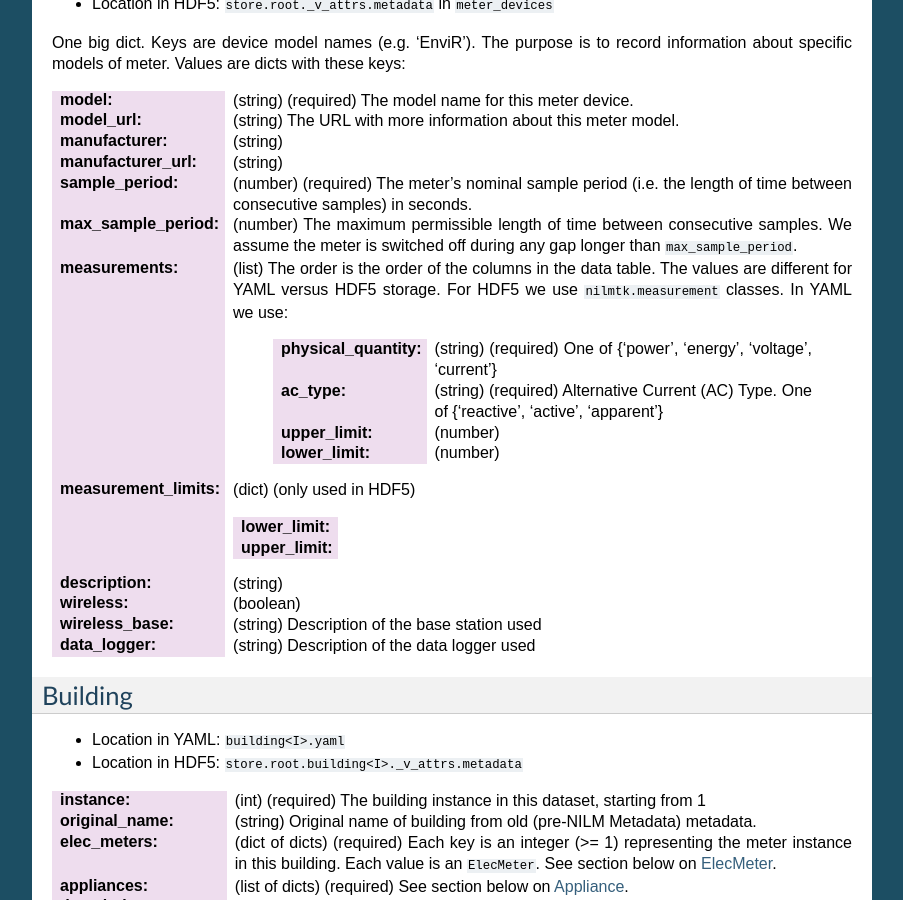
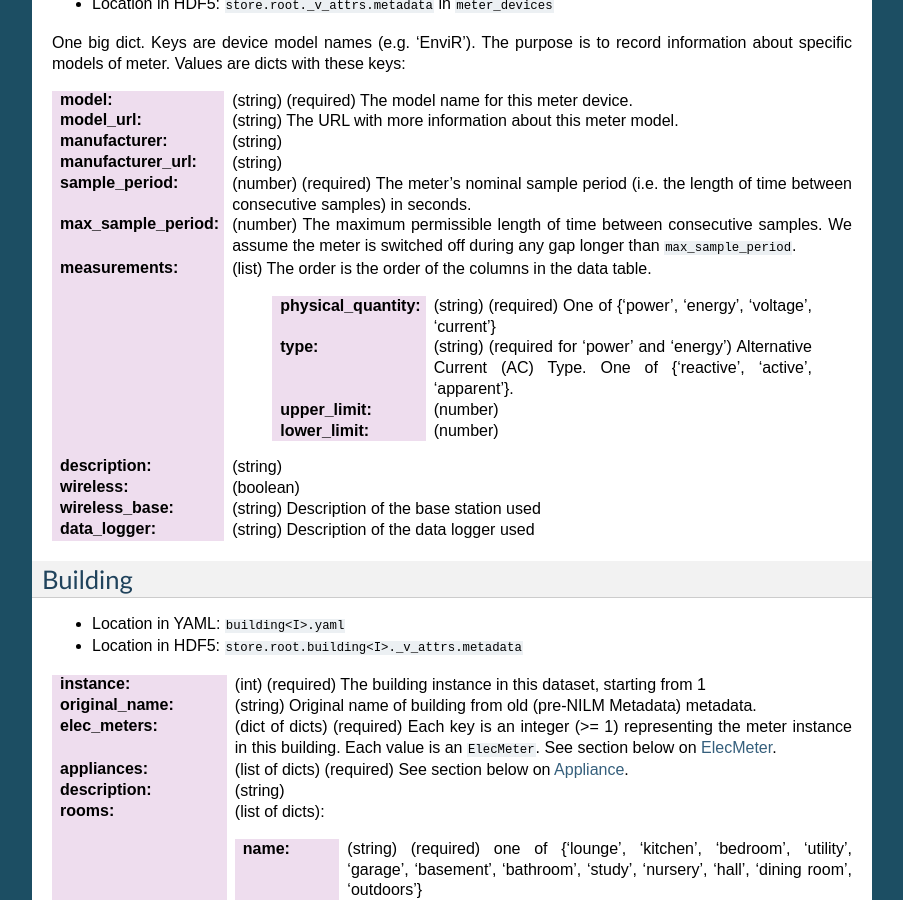
Before and after one commit to nilmtk/nilm_metadata, a Sphinx documentation site: the page built from docs/source/dataset_metadata.rst, in a window 1280 px wide and 900 px high, scrolled down 1501 px. Shown: the whole window, without its empty margins (198-1101 px from the left). Built offline with Sphinx 7.4.7, drawn with Linux system fonts in a browser that asks for light colours.

Commit message:
simplify `measurements` now that we do not have `measurement` classes in NILMTK

```diff
--- a/docs/source/dataset_metadata.rst
+++ b/docs/source/dataset_metadata.rst
@@ -117,19 +117,16 @@ Values are dicts with these keys:
                    meter is switched off during any gap longer
                    than ``max_sample_period``.
 :measurements: (list) The order is the order of the columns in the
-  data table.  The values are different for YAML versus HDF5 storage.
-  For HDF5 we use ``nilmtk.measurement`` classes.  In YAML we use:
+  data table.
 
    :physical_quantity: (string) (required) One of {'power', 'energy',
                        'voltage', 'current'}
-   :ac_type: (string) (required) Alternative Current (AC) Type. One
-             of {'reactive', 'active', 'apparent'}
+   :type: (string) (required for 'power' and 'energy') Alternative
+           Current (AC) Type. One of {'reactive', 'active',
+           'apparent'}.
    :upper_limit: (number)
    :lower_limit: (number)
-:measurement_limits: (dict) (only used in HDF5)
 
-   :lower_limit:
-   :upper_limit:
 :description: (string)
 :wireless: (boolean)
 :wireless_base: (string) Description of the base station used
```
